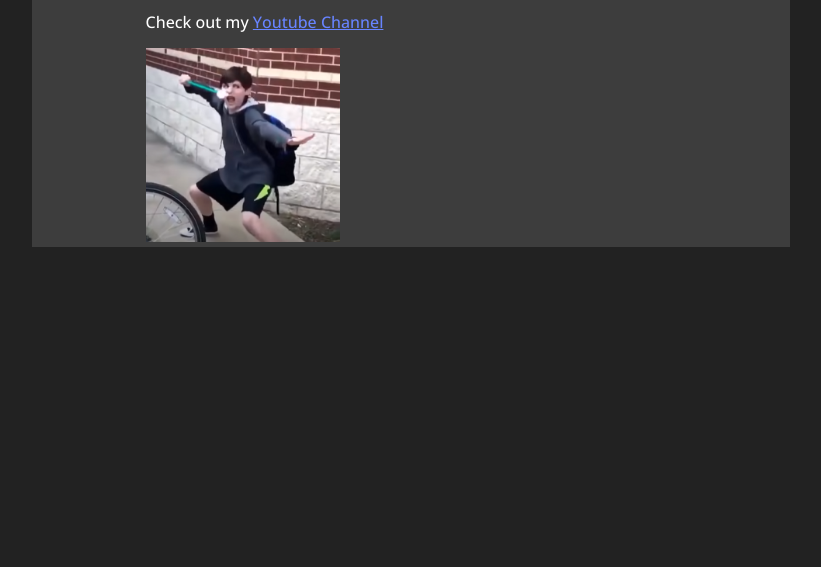
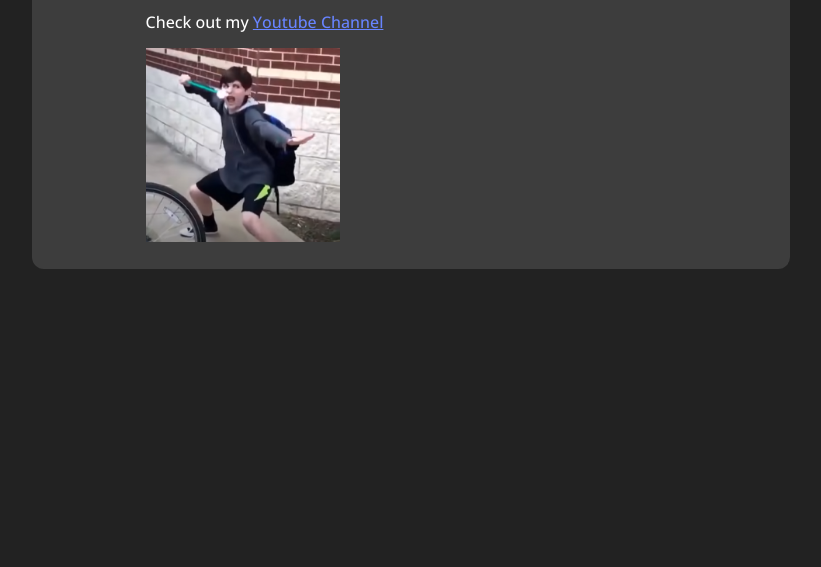
Before and after one commit to RhyleeCyrus/RhyleeCyrus.github.io, a plain HTML site: page index.html in a window 1280 px wide. Shown: the part 233-800 px from the top of the page, without its empty margins (229-1050 px from the left). Drawn offline with nearby package versions, Linux system fonts and the light colour scheme; a web font is replaced by a local one.

Commit message:
Added Rounded Corners and Added newlines at end of box

```diff
--- a/style.css
+++ b/style.css
@@ -30,6 +30,7 @@ a {
     margin-left: 20%;
     margin-top: -19px;
     background-color: #3d3d3d;
+    border-radius: 12px;
 }
 
 #pfp {
```
Also changed, not shown: index.html (+1 -0 lines).
